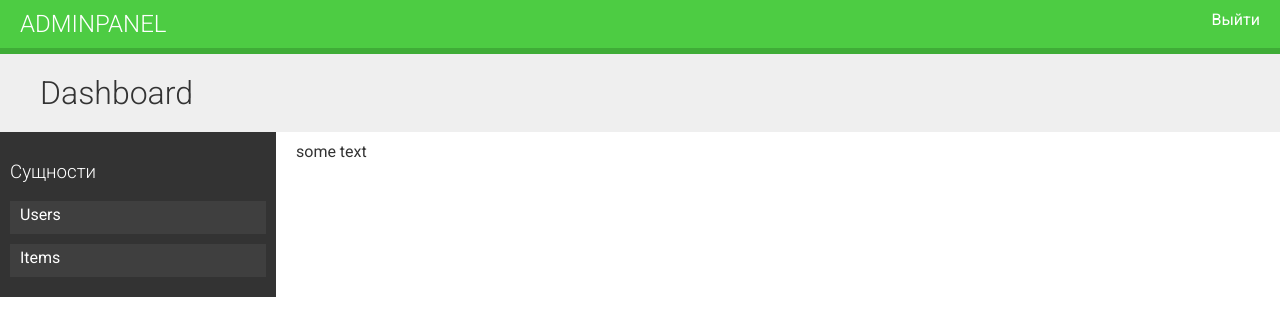
After one commit to xrainie/data_acquistion, a Django app: page / in a window 1280 px wide. The commit adds this page. Shown: the top 336 px of the page. Run offline with Django 5.2, Linux system fonts and the light colour scheme; a user stored in the database is signed in.

Commit message:
add dashboard view and some fixes

```diff
--- a/app/static/css/base.css
+++ b/app/static/css/base.css
@@ -94,8 +94,6 @@ h1 {
 .contents ul li {
     margin:0 0 10px 0;
     padding:4px 10px 10px;
-    overflow:auto;
-    cursor:move;
 }
 
 .contents ul li.selected {
@@ -127,7 +125,6 @@ h1 {
 
 .contents ul a:hover {
     color:#4dcc43;
-    cursor:move;
 }
 
 ul.content-types li {
@@ -210,7 +207,6 @@ ul#course-modules textarea {
 ul#course-modules li {
     padding:20px;
     overflow:auto;
-    cursor:move;
     user-select:none;
 }
 
@@ -246,9 +242,6 @@ ul#course-modules li:hover {
     text-transform:none;
 }
 
-#module-contents div:hover {
-    cursor:move;
-}
 
 .course-info {
     border:1px solid #ccc;
--- /dev/null
+++ b/app/templates/dashboard.html
@@ -0,0 +1,29 @@
+{% extends "base.html" %}
+{% load metaname %}
+{% block title %}
+Dashboard
+{% endblock %}
+
+{% block content %}
+{% with course=module.course %}
+<h1>Dashboard</h1>
+<div class="contents">
+    <h3>Сущности</h3>
+    <ul id="modules">
+        <li class="selected" >
+            <a href="#">
+                Users
+            </a>
+        </li>
+        <li class="selected" >
+            <a href="#">
+                Items
+            </a>
+        </li>
+    </ul>
+</div>
+<div class="module">
+    some text
+</div>
+{% endwith %}
+{% endblock %}
--- a/app/urls.py
+++ b/app/urls.py
@@ -4,7 +4,8 @@ from . import views
 app_name = 'app'
 
 urlpatterns = [
-    # path('/', ),
     path('login/', views.login_view, name='login'),
     path('logout/', views.logout_view, name='logout'),
+
+    path('', views.dashboard, name='dashboard'),
 ]
--- a/app/views.py
+++ b/app/views.py
@@ -31,3 +31,7 @@ def login_view(request):
 def logout_view(request):
     logout(request)
     return render(request, 'registration/logged_out.html')
+
+@login_required
+def dashboard(request):
+    return render(request, 'dashboard.html')
```
